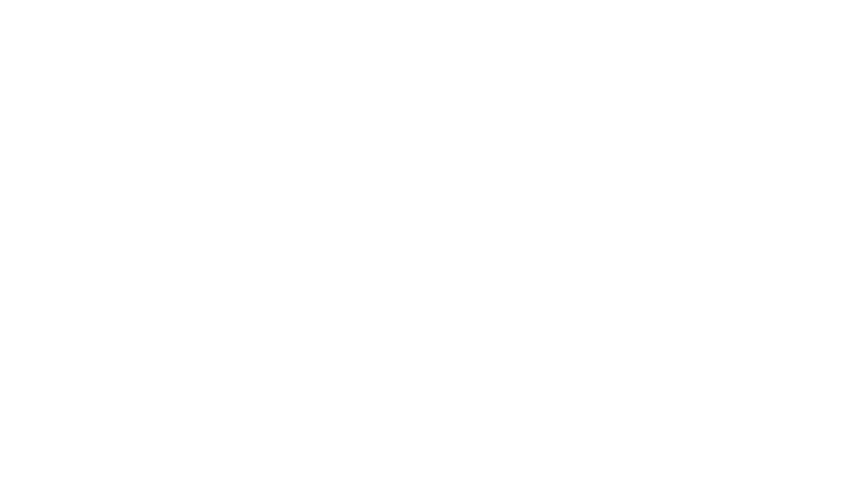
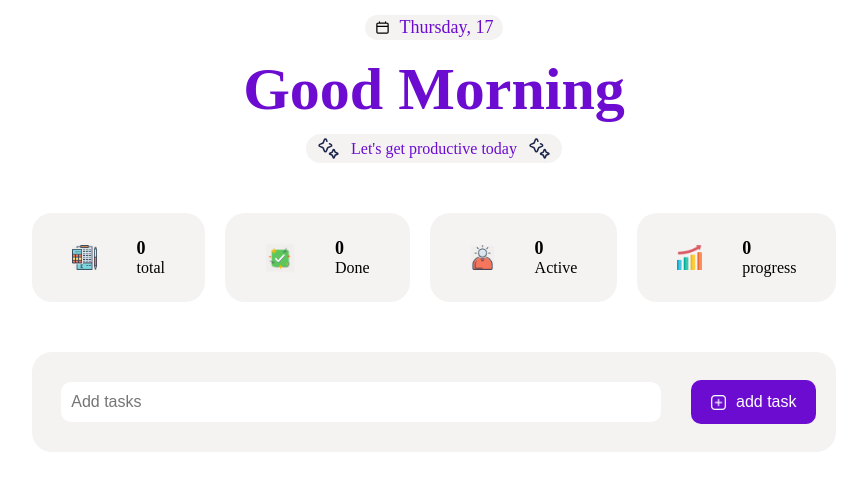
Before and after one commit to sagardabas0007/todo-app, a plain HTML site: page index.html in a window 1280 px wide. Shown: the whole page, without its empty margins (206-1073 px from the left). Drawn offline with Linux system fonts and the light colour scheme.

Commit message:
almost finished the todo app

```diff
--- a/index.html
+++ b/index.html
@@ -7,6 +7,85 @@
     <link rel="stylesheet" href="styles.css" />
   </head>
   <body>
+    <div class="main">
+      <!-- this is the hero div with add task button -->
+      <div class="hero">
+        <!-- the date and day -->
+        <div class="time">
+          <img
+            class="time-img"
+            src="./assets/calendar-svgrepo-com.svg"
+            alt="broken image"
+          />
+          <p id="current-time"></p>
+        </div>
+
+        <div class="greeting">
+          <h1 class="heading"></h1>
+        </div>
+      </div>
+
+      <div class="get-productive">
+        <img
+          class="stars-img"
+          src="./assets/stars-svgrepo-com.svg"
+          alt="broken image"
+        />
+        <p class="productive">Let's get productive today</p>
+        <img
+          class="stars-img"
+          src="./assets/stars-svgrepo-com.svg"
+          alt="broken iamge"
+        />
+      </div>
+
+      <!-- this is the count storage -->
+      <div class="details">
+        <div class="total" id="total-tasks">
+          <img class="img" src="./assets/Total.png" alt="/" />
+          <div class="count">
+            <h1 id="total-count" class="count-el">0</h1>
+            <p class="msg-display">total</p>
+          </div>
+        </div>
+
+        <div class="total" id="total-tasks">
+          <img class="done-img" src="./assets/Check.png" alt="/" />
+          <div class="count">
+            <h1 id="done-count" class="count-el">0</h1>
+            <p class="msg-display">Done</p>
+          </div>
+        </div>
+
+        <div class="total" id="total-tasks">
+          <img class="img" src="./assets/Active.png" alt="/" />
+          <div class="count">
+            <h1 id="active-count" class="count-el">0</h1>
+            <p class="msg-display">Active</p>
+          </div>
+        </div>
+
+        <div class="total" id="total-tasks">
+          <img class="img" src="./assets/rising.png" alt="/" />
+          <div class="count">
+            <h1 id="Progress-count" class="count-el">0</h1>
+            <p class="msg-display">progress</p>
+          </div>
+        </div>
+      </div>
+
+      <!-- add tasks here -->
+      <div class="task-section">
+        <input type="text" placeholder="Add tasks" class="input" id="input" />
+        <button id="add">
+          <img class="add-img" src="./assets/add.png" alt="/" />
+          <p>add task</p>
+        </button>
+      </div>
+
+      <!-- this is the section where tasks will be displayed -->
+      <div class="showcase-tasks"></div>
+    </div>
     <script src="index.js"></script>
   </body>
 </html>
--- a/index.js
+++ b/index.js
@@ -0,0 +1,70 @@
+const t = document.querySelector("#current-time");
+const greeting = document.querySelector(".heading");
+const total = document.querySelector("#total-count");
+const done = document.querySelector("#done-count");
+const active = document.querySelector("#active-count");
+const progress = document.querySelector("#progress-count");
+const addBtn = document.querySelector("#add");
+const inp = document.querySelector("#input");
+const task = document.querySelector(".showcase-tasks");
+
+
+// this is to set a dynamic day and date
+const today = new Date();
+const days = ["Monday", "Tuesday", "Wednsday", "Thursday", "Friday", "Saterday", "Sunday"];
+const todayDay = days[today.getDay()];
+const date = today.getDate();
+const time = today.getHours();
+t.textContent = `${todayDay}, ${date}`;
+
+
+// display greeting
+let message = "";
+if (time < 12) {
+    message = "Good Morning";
+} else if (time < 18) {
+    message = "Good afternoon";
+} else {
+    message = "good evening";
+}
+greeting.textContent = message;
+
+
+
+let totalCount = 0;
+let doneCount = 0;
+let progressCount = 0;
+let activeCount = 0;
+
+
+addBtn.addEventListener("click", () => {
+    let input = inp.value.trim();
+
+    if (input) {
+        totalCount++;
+        activeCount++;
+
+        total.textContent = totalCount;
+        active.textContent = activeCount;
+
+        inp.value = "";
+
+        task.innerHTML += `<ul>
+        <li>${input}</li>
+        </ul>`;
+
+        let li = document.querySelectorAll("li");
+
+        li.forEach((val) => {
+            val.addEventListener("click", () => {
+            val.style.textDecoration = "line-through";
+                doneCount++;
+                activeCount--;
+
+                done.textContent = doneCount;
+                active.textContent = activeCount;
+        })
+        })
+
+    }
+})
--- a/styles.css
+++ b/styles.css
@@ -1,5 +1,200 @@
-*{
-    margin: 0;
-    padding: 0;
-    box-sizing: border-box;
+* {
+  margin: 0;
+  padding: 0;
+  box-sizing: border-box;
 }
+
+body {
+  display: flex;
+  justify-content: center;
+}
+
+.time {
+  display: flex;
+  justify-content: center;
+  align-items: center;
+  background-color: rgb(245, 242, 242);
+  border-radius: 20px;
+  padding: 2px 10px;
+  gap: 10px;
+  margin: 15px auto;
+  width: fit-content;
+}
+
+.time-img {
+  width: 15px;
+  height: 15px;
+}
+#current-time {
+  color: rgb(107, 12, 208);
+  font-size: large;
+  font-weight: 300;
+}
+
+.heading {
+  font-size: 60px;
+  color: rgb(107, 12, 208);
+}
+
+.get-productive {
+  display: flex;
+  align-items: center;
+  justify-content: center;
+  margin: 10px auto;
+  gap: 10px;
+  background-color: rgb(245, 242, 242);
+  border-radius: 20px;
+  width: fit-content;
+  padding: 2px 10px;
+}
+
+.stars-img {
+  width: 25px;
+  height: 25px;
+}
+
+.productive {
+  color: rgb(107, 12, 208);
+}
+
+.details {
+  display: flex;
+  flex-wrap: wrap;
+  gap: 20px;
+  margin: 50px 0;
+}
+
+.total {
+  display: flex;
+  justify-content: center;
+  align-items: center;
+  background-color: rgb(245, 242, 242);
+  border-radius: 20px;
+  width: fit-content;
+  gap: 40px;
+  padding: 25px 40px;
+  margin: auto;
+}
+
+.total:hover {
+  box-shadow: 1px 2px 6px rgba(0, 0, 0, 0.1);
+}
+
+.img {
+  width: 25px;
+  height: 25px;
+}
+.done-img {
+  width: 30px;
+  height: 30px;
+}
+
+.count-el {
+  font-size: large;
+}
+.msg-display {
+  font-size: medium;
+  font-weight: 300;
+}
+
+.greeting {
+  display: flex;
+  align-items: center;
+  justify-content: center;
+  text-align: center;
+}
+
+.task-section {
+  display: flex;
+  align-items: center;
+  justify-content: center;
+  gap: 20px;
+  background-color: rgb(245, 242, 242);
+  border-radius: 20px;
+  margin: auto;
+  padding: 20px 20px;
+}
+
+.input {
+  width: 100%;
+  max-width: 600px;
+  height: 40px;
+  border-radius: 10px;
+  text-decoration: none;
+  border: 0px solid #ccc;
+  padding: 2px 10px;
+  font-size: medium;
+  transition: all 0.1s ease;
+  box-sizing: border-box;
+  margin: 10px auto;
+}
+
+.input:focus {
+  outline: none;
+  border: 2px solid rgb(107, 12, 208);
+}
+
+#add {
+    display: flex;
+    justify-content: center;
+    align-items: center;
+  padding: 13px 20px;
+  border: none;
+  border-radius: 10px;
+  background-color: rgb(107, 12, 208);
+  color: white;
+  cursor: pointer;
+  transition: all 0.2s ease-in-out;
+  font-size: medium;
+  gap: 10px;
+}
+
+.add-img{
+    width: 15px;
+    height: 15px;
+    filter: brightness(0) invert(1);
+}
+
+#add:hover {
+  scale: 1.1;
+}
+
+/* 📱 Small screens */
+@media (max-width: 768px) {
+  .input {
+    max-width: 100%;
+    font-size: 14px;
+  }
+
+  #add {
+    padding: 10px 25px;
+    font-size: 14px;
+  }
+}
+
+/* 📱 Extra small screens */
+@media (max-width: 480px) {
+  .input {
+    font-size: 12px;
+    height: 35px;
+  }
+
+  #add {
+    padding: 8px 20px;
+    font-size: 12px;
+  }
+}
+
+
+li{
+    padding: 20px 10px;
+    font-size: large;
+    font-weight: 500;
+    cursor: pointer;
+    transition: all 0.3s ease-in-out;
+    list-style-type: circle;
+}
+
+li:hover{
+    scale:1.1;
+}
```
Also changed, not shown: assets/Active.png (added), assets/Check.png (added), assets/Total.png (added), assets/add.png (added), assets/calendar-svgrepo-com.svg (added), assets/rising.png (added), assets/stars-svgrepo-com.svg (added).
